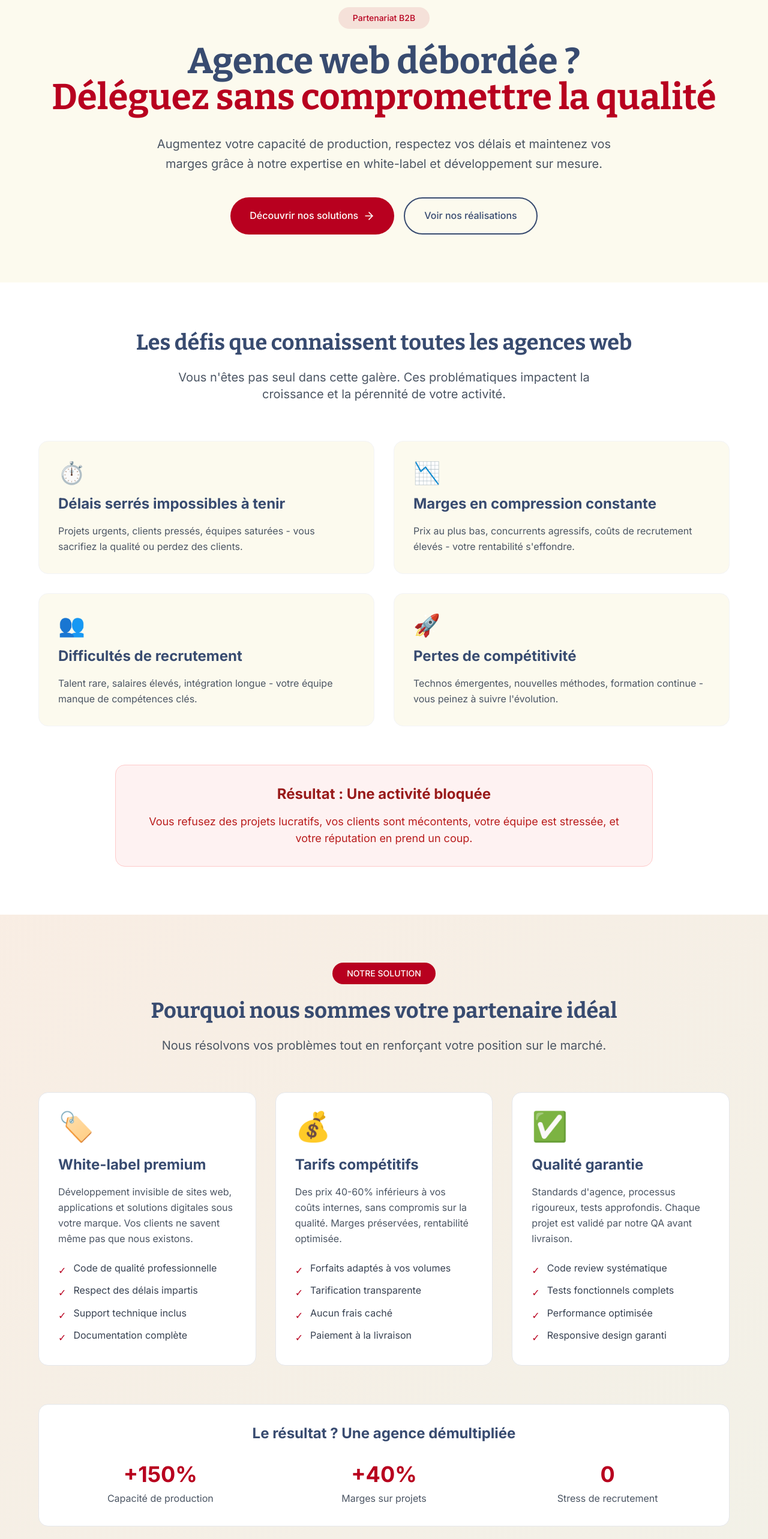
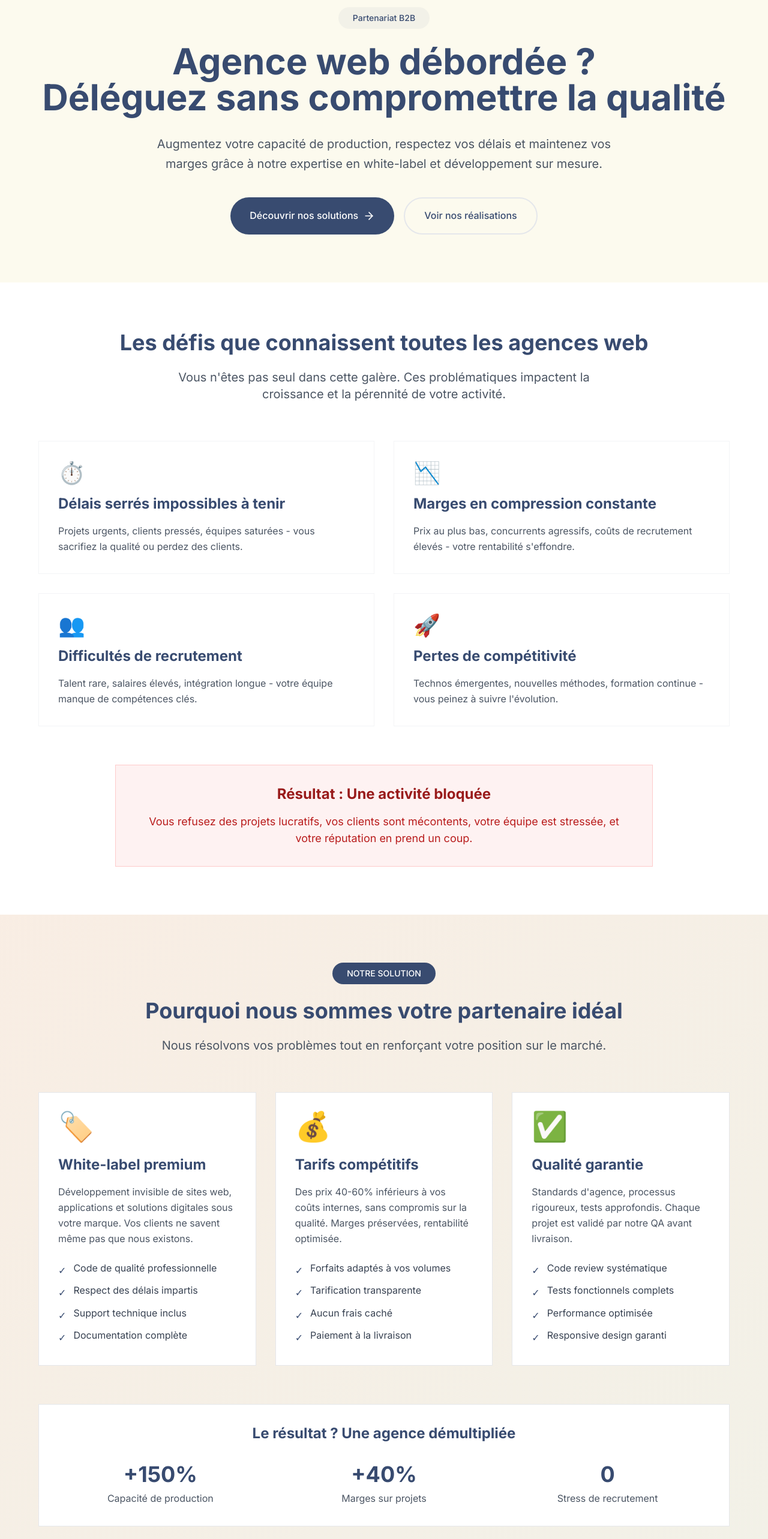
Before and after one commit to Sullivan1301/tech-bloom-agency, a Next.js app: page /b2b in a window 1280 px wide. Shown: the part 180-2746 px from the top of the page at 60% size. Built offline with nearby package versions, Linux system fonts and the light colour scheme.

Commit message:
refactor(b2b): Harmoniser le design des composants B2B
Refactorise les composants B2B pour harmoniser les couleurs, les polices (font-sans pour toutes les têtes et les textes importants) et les arrondis (rounded-agency au lieu de rounded-2xl et rounded-full) pour une meilleure cohérence visuelle.

```diff
--- a/src/components/B2B/B2BChallenges.tsx
+++ b/src/components/B2B/B2BChallenges.tsx
@@ -28,7 +28,7 @@ export default function B2BChallenges() {
         <section className="py-20 px-6 bg-white">
             <div className="max-w-6xl mx-auto">
                 <div className="text-center mb-16">
-                    <h2 className="text-3xl md:text-4xl font-bitter font-bold text-primary mb-6">
+                    <h2 className="text-3xl md:text-4xl font-sans font-bold text-brand-dark mb-6">
                         Les défis que connaissent toutes les agences web
                     </h2>
                     <p className="text-xl text-gray-600 max-w-3xl mx-auto">
@@ -41,10 +41,10 @@ export default function B2BChallenges() {
                     {challenges.map((challenge, index) => (
                         <div
                             key={index}
-                            className="bg-beige p-8 rounded-2xl border border-gray-100 hover:shadow-lg transition-all duration-300"
+                            className="bg-brand-light p-8 rounded-agency border border-gray-100 hover:shadow-lg transition-all duration-300"
                         >
                             <div className="text-4xl mb-4">{challenge.icon}</div>
-                            <h3 className="text-2xl font-bitter font-bold text-primary mb-4">
+                            <h3 className="text-2xl font-sans font-bold text-brand-dark mb-4">
                                 {challenge.title}
                             </h3>
                             <p className="text-gray-600 leading-relaxed">
@@ -55,8 +55,8 @@ export default function B2BChallenges() {
                 </div>
 
                 <div className="mt-16 text-center">
-                    <div className="bg-red-50 border border-red-200 rounded-2xl p-8 max-w-4xl mx-auto">
-                        <h3 className="text-2xl font-bitter font-bold text-red-800 mb-4">
+                    <div className="bg-red-50 border border-red-200 rounded-agency p-8 max-w-4xl mx-auto">
+                        <h3 className="text-2xl font-sans font-bold text-red-800 mb-4">
                             Résultat : Une activité bloquée
                         </h3>
                         <p className="text-red-700 text-lg">
--- a/src/components/B2B/B2BContactForm.tsx
+++ b/src/components/B2B/B2BContactForm.tsx
@@ -94,10 +94,10 @@ ${formData.message}
         <section className="py-20 px-6 bg-gradient-to-br from-primary/5 to-accent/5">
             <div className="max-w-4xl mx-auto">
                 <div className="text-center mb-16">
-                    <div className="inline-block bg-accent text-white px-6 py-2 rounded-full text-sm font-medium mb-6">
+                    <div className="inline-block bg-brand-blue text-white px-6 py-2 rounded-full text-sm font-medium mb-6">
                         CONTACT
                     </div>
-                    <h2 className="text-3xl md:text-4xl font-bitter font-bold text-primary mb-6">
+                    <h2 className="text-3xl md:text-4xl font-sans font-bold text-brand-dark mb-6">
                         Discutons de votre projet
                     </h2>
                     <p className="text-xl text-gray-600 max-w-2xl mx-auto">
@@ -106,7 +106,7 @@ ${formData.message}
                     </p>
                 </div>
 
-                <div className="bg-white rounded-2xl shadow-xl p-8 md:p-12">
+                <div className="bg-white rounded-agency shadow-xl p-8 md:p-12">
                     <form onSubmit={handleSubmit} className="space-y-6">
                         <div className="grid md:grid-cols-2 gap-6">
                             <div>
@@ -223,13 +223,13 @@ ${formData.message}
                                 {services.map((service) => (
                                     <label
                                         key={service}
-                                        className="flex items-center gap-3 p-3 border border-gray-300 rounded-lg hover:bg-beige cursor-pointer transition-colors"
+                                        className="flex items-center gap-3 p-3 border border-gray-300 rounded-lg hover:bg-brand-light cursor-pointer transition-colors"
                                     >
                                         <input
                                             type="checkbox"
                                             checked={formData.servicesNeeded.includes(service)}
                                             onChange={() => handleServiceToggle(service)}
-                                            className="w-4 h-4 text-accent focus:ring-accent"
+                                            className="w-4 h-4 text-brand-blue focus:ring-accent"
                                         />
                                         <span className="text-gray-700">{service}</span>
                                     </label>
--- a/src/components/B2B/B2BHero.tsx
+++ b/src/components/B2B/B2BHero.tsx
@@ -6,13 +6,13 @@ export default function B2BHero() {
     return (
         <section className="py-20 px-6">
             <div className="max-w-6xl mx-auto text-center">
-                <div className="inline-block bg-accent/10 text-accent px-6 py-2 rounded-full text-sm font-medium mb-6">
+                <div className="inline-block bg-brand-blue/5 text-brand-blue px-6 py-2 rounded-full text-sm font-medium mb-6">
                     Partenariat B2B
                 </div>
 
-                <h1 className="text-4xl md:text-6xl font-bitter font-bold text-primary mb-8 leading-tight">
+                <h1 className="text-4xl md:text-6xl font-sans font-bold text-brand-dark mb-8 leading-tight">
                     Agence web débordée ?<br />
-                    <span className="text-accent">Déléguez sans compromettre la qualité</span>
+                    <span className="text-brand-blue">Déléguez sans compromettre la qualité</span>
                 </h1>
 
                 <p className="text-xl text-gray-600 mb-10 max-w-3xl mx-auto leading-relaxed">
@@ -21,11 +21,11 @@ export default function B2BHero() {
                 </p>
 
                 <div className="flex flex-col sm:flex-row gap-4 justify-center">
-                    <button className="bg-accent text-white px-8 py-4 rounded-full font-sans font-medium hover:opacity-90 transition-all duration-300 flex items-center justify-center gap-2 group">
+                    <button className="bg-brand-blue text-white px-8 py-4 rounded-full font-sans font-medium hover:opacity-90 transition-all duration-300 flex items-center justify-center gap-2 group">
                         Découvrir nos solutions
                         <ArrowRight className="w-5 h-5 group-hover:translate-x-1 transition-transform" />
                     </button>
-                    <button className="border-2 border-primary text-primary px-8 py-4 rounded-full font-sans font-medium hover:bg-primary hover:text-white transition-all duration-300">
+                    <button className="border-2 border-brand-dark text-brand-dark px-8 py-4 rounded-full font-sans font-medium hover:bg-brand-dark hover:text-white transition-all duration-300">
                         Voir nos réalisations
                     </button>
                 </div>
--- a/src/components/B2B/B2BSolution.tsx
+++ b/src/components/B2B/B2BSolution.tsx
@@ -41,10 +41,10 @@ export default function B2BSolution() {
         <section className="py-20 px-6 bg-gradient-to-br from-accent/5 to-primary/5">
             <div className="max-w-6xl mx-auto">
                 <div className="text-center mb-16">
-                    <div className="inline-block bg-accent text-white px-6 py-2 rounded-full text-sm font-medium mb-6">
+                    <div className="inline-block bg-brand-blue text-white px-6 py-2 rounded-full text-sm font-medium mb-6">
                         NOTRE SOLUTION
                     </div>
-                    <h2 className="text-3xl md:text-4xl font-bitter font-bold text-primary mb-6">
+                    <h2 className="text-3xl md:text-4xl font-sans font-bold text-brand-dark mb-6">
                         Pourquoi nous sommes votre partenaire idéal
                     </h2>
                     <p className="text-xl text-gray-600 max-w-3xl mx-auto">
@@ -56,10 +56,10 @@ export default function B2BSolution() {
                     {solutions.map((solution, index) => (
                         <div
                             key={index}
-                            className="bg-white p-8 rounded-2xl border border-gray-200 hover:shadow-xl transition-all duration-300 hover:-translate-y-2"
+                            className="bg-white p-8 rounded-agency border border-gray-200 hover:shadow-xl transition-all duration-300 hover:-translate-y-2"
                         >
                             <div className="text-5xl mb-6">{solution.icon}</div>
-                            <h3 className="text-2xl font-bitter font-bold text-primary mb-4">
+                            <h3 className="text-2xl font-sans font-bold text-brand-dark mb-4">
                                 {solution.title}
                             </h3>
                             <p className="text-gray-600 mb-6 leading-relaxed">
@@ -68,7 +68,7 @@ export default function B2BSolution() {
                             <ul className="space-y-2">
                                 {solution.features.map((feature, idx) => (
                                     <li key={idx} className="flex items-start gap-3">
-                                        <span className="text-accent mt-1">✓</span>
+                                        <span className="text-brand-blue mt-1">✓</span>
                                         <span className="text-gray-700">{feature}</span>
                                     </li>
                                 ))}
@@ -77,22 +77,22 @@ export default function B2BSolution() {
                     ))}
                 </div>
 
-                <div className="bg-white rounded-2xl p-8 border border-gray-200">
+                <div className="bg-white rounded-agency p-8 border border-gray-200">
                     <div className="text-center">
-                        <h3 className="text-2xl font-bitter font-bold text-primary mb-4">
+                        <h3 className="text-2xl font-sans font-bold text-brand-dark mb-4">
                             Le résultat ? Une agence démultipliée
                         </h3>
                         <div className="grid md:grid-cols-3 gap-8 mt-8">
                             <div className="text-center">
-                                <div className="text-4xl font-bold text-accent mb-2">+150%</div>
+                                <div className="text-4xl font-bold text-brand-blue mb-2">+150%</div>
                                 <p className="text-gray-600">Capacité de production</p>
                             </div>
                             <div className="text-center">
-                                <div className="text-4xl font-bold text-accent mb-2">+40%</div>
+                                <div className="text-4xl font-bold text-brand-blue mb-2">+40%</div>
                                 <p className="text-gray-600">Marges sur projets</p>
                             </div>
                             <div className="text-center">
-                                <div className="text-4xl font-bold text-accent mb-2">0</div>
+                                <div className="text-4xl font-bold text-brand-blue mb-2">0</div>
                                 <p className="text-gray-600">Stress de recrutement</p>
                             </div>
                         </div>
```
Also changed, not shown: src/components/B2B/B2BPortfolio.tsx (+8 -8 lines), src/components/B2B/B2BPricing.tsx (+19 -19 lines), src/components/B2B/B2BProcess.tsx (+6 -6 lines).
